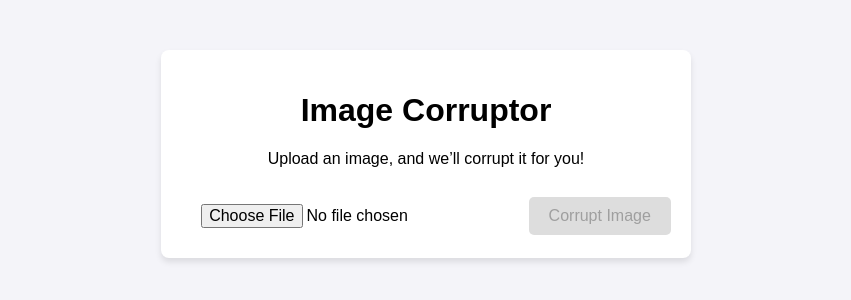
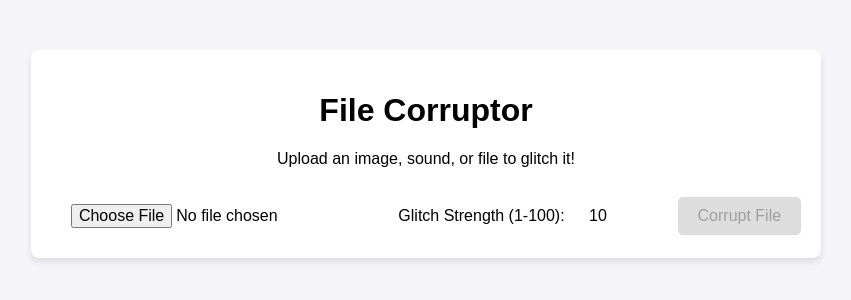
Before and after one commit to yhogi-dev/test, a plain HTML site: page index.html in a window 1280 px wide. Shown: the part 246-546 px from the top of the page, without its empty margins (214-1065 px from the left). Drawn offline with Linux system fonts and the light colour scheme.

Commit message:
Update index.html

```diff
--- a/index.html
+++ b/index.html
@@ -3,17 +3,22 @@
 <head>
   <meta charset="UTF-8">
   <meta name="viewport" content="width=device-width, initial-scale=1.0">
-  <title>Image Corruptor</title>
+  <title>File Corruptor</title>
   <link rel="stylesheet" href="style.css">
 </head>
 <body>
   <div class="container">
-    <h1>Image Corruptor</h1>
-    <p>Upload an image, and we’ll corrupt it for you!</p>
-    <input type="file" id="imageInput" accept="image/*">
-    <button id="corruptButton" disabled>Corrupt Image</button>
-    <a id="downloadLink" style="display: none;" download="corrupted-image.png">Download Corrupted Image</a>
-    <canvas id="canvas" style="display: none;"></canvas>
+    <h1>File Corruptor</h1>
+    <p>Upload an image, sound, or file to glitch it!</p>
+    <input type="file" id="fileInput" webkitdirectory>
+    <label for="glitchStrength">Glitch Strength (1-100):</label>
+    <input type="number" id="glitchStrength" min="1" max="100" value="10">
+    <button id="corruptButton" disabled>Corrupt File</button>
+    <div id="outputContainer">
+      <canvas id="imageDisplay" style="display: none;"></canvas>
+      <audio id="audioDisplay" controls style="display: none;"></audio>
+    </div>
+    <a id="downloadLink" style="display: none;" download>Download Corrupted File</a>
   </div>
   <script src="script.js"></script>
 </body>
```
